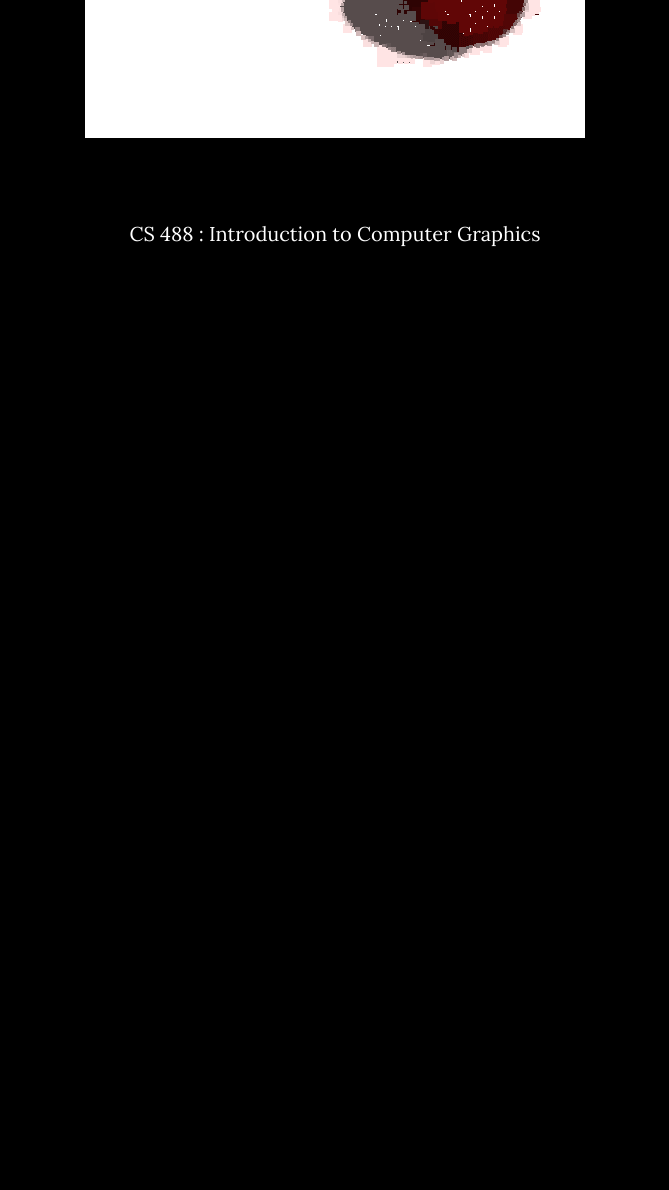
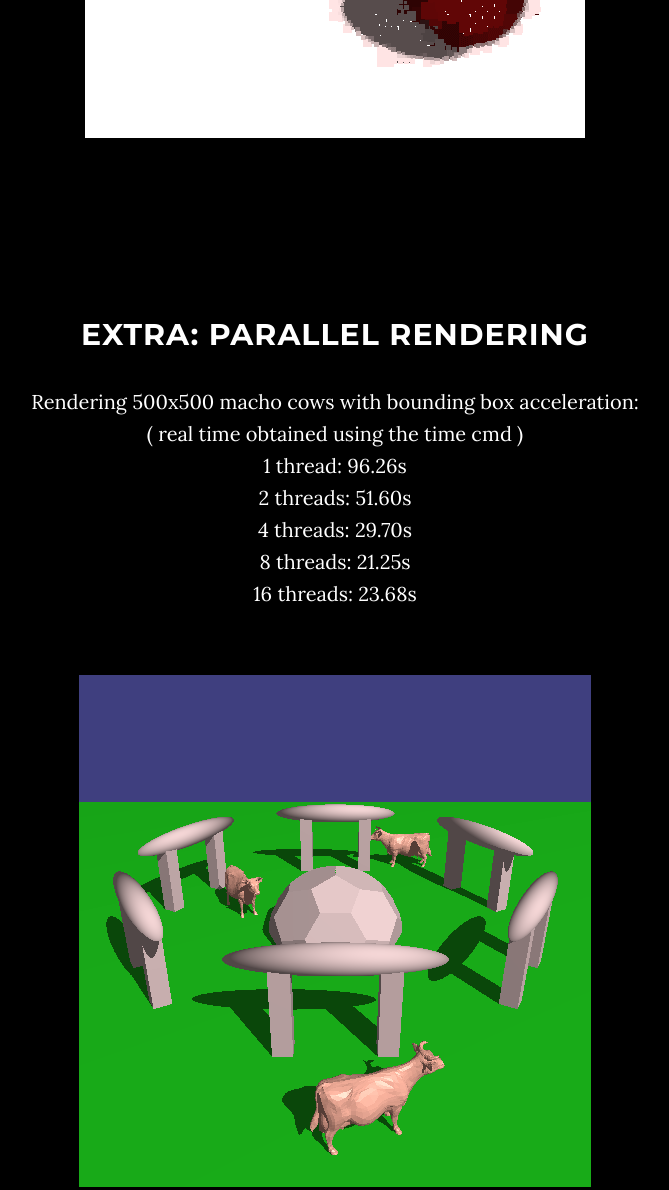
Before and after one commit to mdgnkm/mdgnkm.github.io, a plain HTML site: page index.html in a window 1280 px wide. Shown: the part 9692-10882 px from the top of the page, without its empty margins (305-974 px from the left). Before the commit the page ends 9992 px from the top, so only its background shows below. Drawn offline with Linux system fonts and the light colour scheme; some packages are replaced by stand-ins of ours.

Commit message:
Added extra objective.

```diff
--- a/index.html
+++ b/index.html
@@ -65,6 +65,7 @@
                             <li class="objectif"><a class="page-scroll" href="#toon">Toon Shading</a></li>
                             <li class="objectif"><a class="page-scroll" href="#pain">Painterly Rendering</a></li>
                             <li class="objectif"><a class="page-scroll" href="#final">Final Scene</a></li>
+                            <li class="objectif"><a class="page-scroll" href="#extra">Extra</a></li>
                         </ul>
                     </li>
                     <!-- <li>
@@ -304,6 +305,26 @@
         </div>
     </section>
 
+    <!-- Extras -->
+    <section id="extras" class="container content-section text-center">
+        <div class="row">
+            <div class="col-lg-12 col-md-12 col-sm-12 col-xs-12">
+                <h2>Extra: Parallel Rendering</h2>
+                <p>Rendering 500x500 macho cows with bounding box acceleration:
+                    <br> ( real time obtained using the time cmd )
+                    <br>1 thread: 96.26s
+                    <br>2 threads: 51.60s
+                    <br>4 threads: 29.70s
+                    <br>8 threads: 21.25s
+                    <br>16 threads: 23.68s
+                </p>
+            </div>
+        </div>
+        <div class="row text-center">
+            <div class="col-md-12 col-xs-12"><img class="img-responsive center-block" src="img/macho-cows.png" alt="macho cows" /></div>
+        </div>
+    </section>
+
     <!-- Footer -->
     <footer>
         <div class="container text-center">
```
Also changed, not shown: img/macho-cows.png (added).
